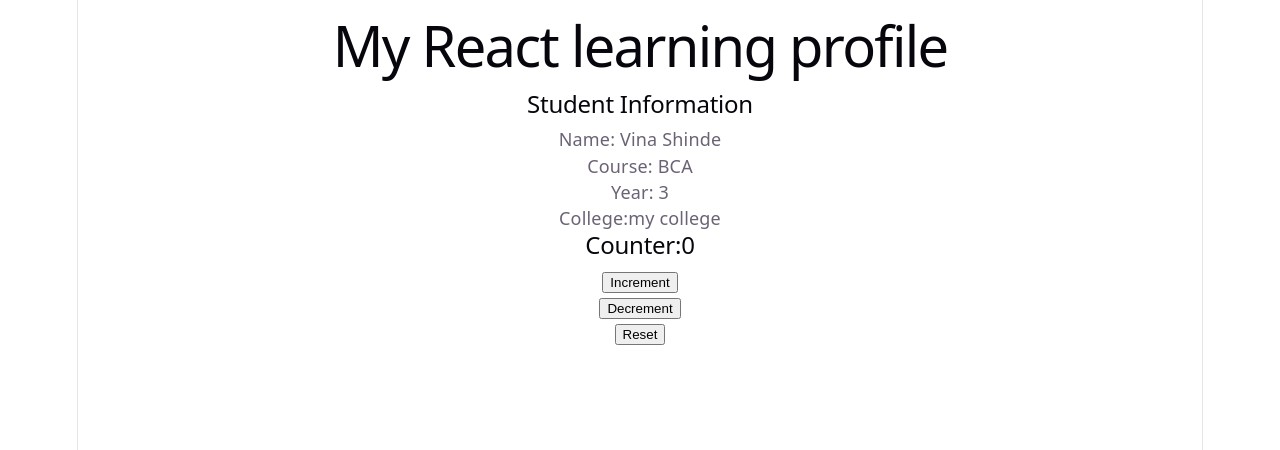
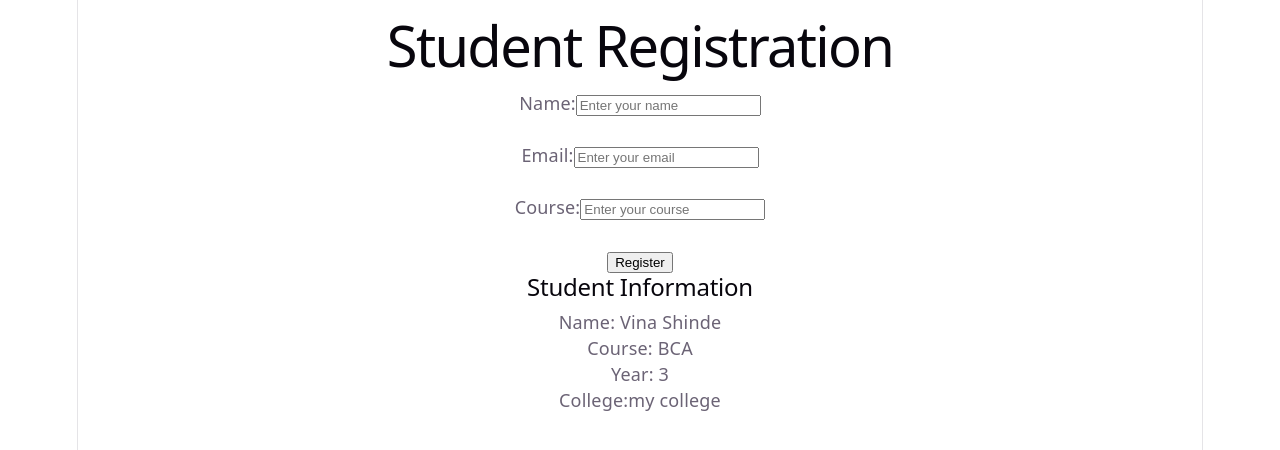
Before and after one commit to Vina3006/my-first-react, a React (Vite) app: page / in a window 1280 px wide. Shown: the top 450 px of the page. Built offline with nearby package versions, Linux system fonts and the light colour scheme.

Commit message:
Day 4  - Practiced event handling and forms

```diff
--- a/src/App.jsx
+++ b/src/App.jsx
@@ -1,24 +1,88 @@
+import { useState } from "react";
 import StudentInfo from "./studentInfo";
-import { useState } from "react";
+
 function App() {
-  const [count, setCount] = useState(0);
+  const [name, setName] = useState("");
+  const [email, setEmail] = useState("");
+  const [course, setCourse] = useState("");
+  const [submitted, setSubmitted] = useState(false);
+
+  function handleSubmit(event) {
+    event.preventDefault();
+    if (!name || !email || !course) {
+      alert("Please fill in all fields.");
+      return;
+    }
+    setSubmitted(true);
+  }
 
   return (
     <div>
-      <h1>My React learning profile</h1>
+      <h1>Student Registration</h1>
+
+      <form onSubmit={handleSubmit}>
+        <div>
+          <label>Name:</label>
+
+          <input
+            type="text"
+            value={name}
+            onChange={(event) => setName(event.target.value)}
+            placeholder="Enter your name"
+          />
+        </div>
+
+        <br />
+
+        <div>
+          <label>Email:</label>
+
+          <input
+            type="email"
+            value={email}
+            onChange={(event) => setEmail(event.target.value)}
+            placeholder="Enter your email"
+          />
+        </div>
+
+        <br />
+
+        <div>
+          <label>Course:</label>
+
+          <input
+            type="text"
+            value={course}
+            onChange={(event) => setCourse(event.target.value)}
+            placeholder="Enter your course"
+          />
+        </div>
+
+        <br />
+
+        <button type="submit">
+          Register
+        </button>
+      </form>
+
+      {submitted && (
+        <div>
+          <h2>Registration Successful!</h2>
+
+          <p>Name: {name}</p>
+          <p>Email: {email}</p>
+          <p>Course: {course}</p>
+        </div>
+      )}
+
       <StudentInfo
         name="Vina Shinde"
         course="BCA"
         year={3}
         college="my college"
       />
-       <h2>Counter:{count}</h2>
-
-       <button onClick={() => setCount(count + 1) }>Increment</button> <br  />
-       <button onClick={() => setCount(count - 1) }>Decrement</button> <br />
-       <button onClick={() => setCount(0) }>Reset</button>
     </div>
   );
+}
 
-};
 export default App;
```
Lines whose indentation alone changed are shown as unchanged.
